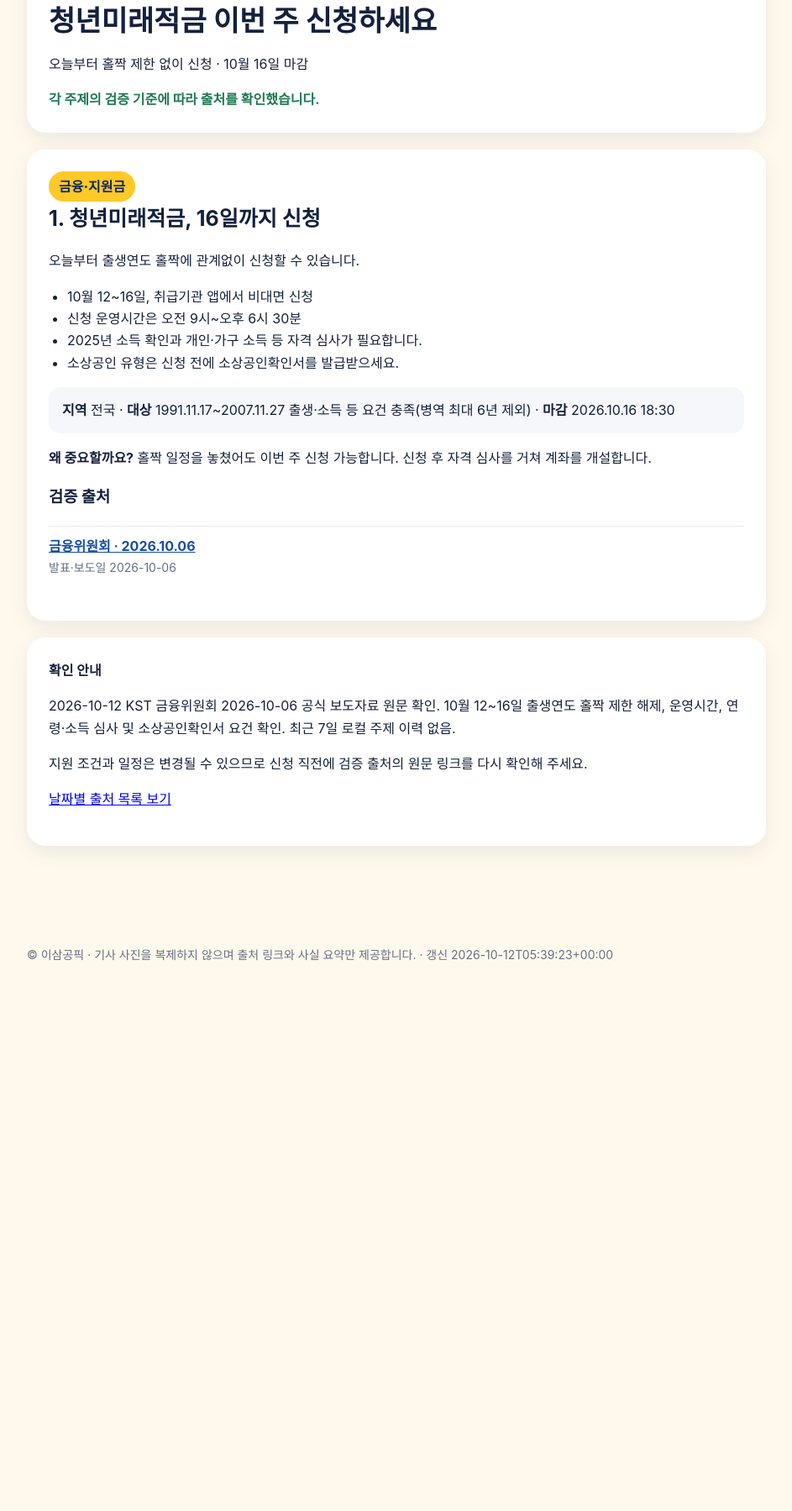
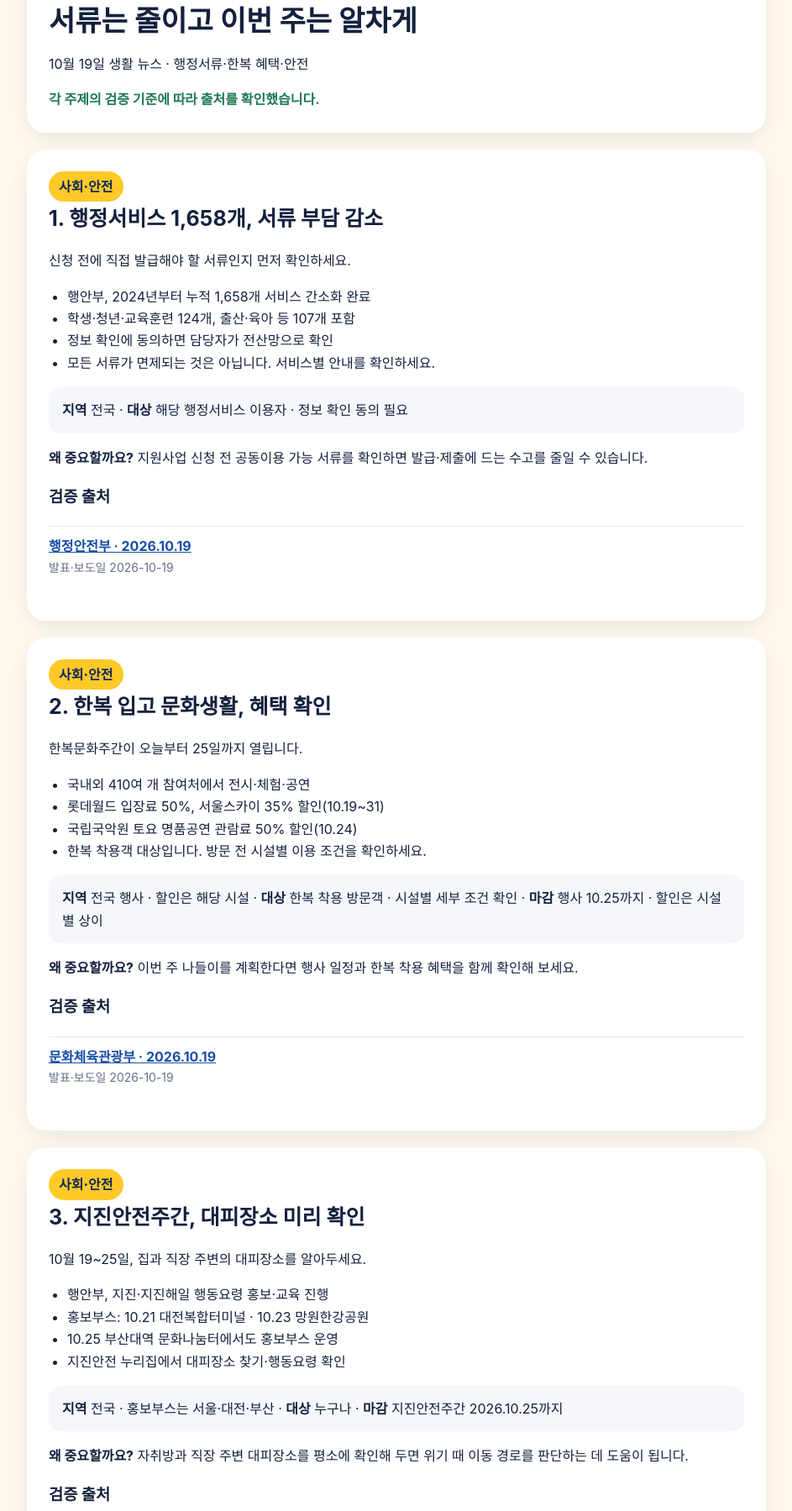
Before and after one commit to BY1502/2030-pick-links, a plain HTML site: page docs/index.html in a window 1280 px wide. Shown: the part 239-2038 px from the top of the page at 84% size, without its empty margins (168-1111 px from the left). Before the commit the page ends 1432 px from the top, so only its background shows below. Drawn offline with Linux system fonts and the light colour scheme.

Commit message:
Publish verified daily pick for 2026-10-19

```diff
--- a/docs/index.html
+++ b/docs/index.html
@@ -1,25 +1,45 @@
 <!doctype html>
 <html lang="ko"><head><meta charset="utf-8"><meta name="viewport" content="width=device-width,initial-scale=1">
-<meta name="description" content="이삼공픽 2026-10-12 검증 출처와 원문 링크"><title>2026-10-12 | 이삼공픽</title>
+<meta name="description" content="이삼공픽 2026-10-19 검증 출처와 원문 링크"><title>2026-10-19 | 이삼공픽</title>
 <style>:root{--navy:#102a56;--yellow:#ffc928;--cream:#fff9ed;--ink:#14213d;--muted:#667085}
 *{box-sizing:border-box}body{margin:0;background:var(--cream);color:var(--ink);font-family:-apple-system,BlinkMacSystemFont,"Noto Sans KR","Apple SD Gothic Neo",sans-serif;line-height:1.65}
 header{background:var(--navy);color:white;padding:34px 20px}header .inner,main,footer{max-width:920px;margin:auto}.brand{font-weight:800;font-size:28px}.tagline{color:#d7e1f2;margin-top:4px}
 main{padding:34px 20px 70px}.hero,.topic,.notice{background:white;border-radius:22px;padding:26px;margin-bottom:20px;box-shadow:0 8px 24px rgba(16,42,86,.08)}
 .hero{border-top:8px solid var(--yellow)}h1{font-size:34px;line-height:1.3;margin:6px 0 10px}h2{font-size:25px;margin:0 0 10px}.meta,.source-meta{color:var(--muted);font-size:14px}.pill{display:inline-block;background:var(--yellow);color:var(--navy);font-weight:800;border-radius:99px;padding:5px 12px;margin-right:7px}.update{background:#e8f0ff}.points{padding-left:22px}.facts{background:#f5f7fb;border-radius:14px;padding:14px 16px;margin:15px 0}.sources{list-style:none;padding:0}.sources li{padding:10px 0;border-top:1px solid #e6eaf0}.sources a{color:#174ea6;font-weight:700;word-break:break-word}.archive-list a{display:block;background:white;margin:10px 0;padding:15px 18px;border-radius:14px;color:var(--navy);font-weight:750;text-decoration:none}
-footer{padding:28px 20px 45px;color:var(--muted);font-size:14px}.status{font-weight:750;color:#207a52}@media(max-width:600px){h1{font-size:28px}.hero,.topic,.notice{padding:20px;border-radius:17px}}</style></head><body data-content-id="9fb6ac2dd560ee95">
+footer{padding:28px 20px 45px;color:var(--muted);font-size:14px}.status{font-weight:750;color:#207a52}@media(max-width:600px){h1{font-size:28px}.hero,.topic,.notice{padding:20px;border-radius:17px}}</style></head><body data-content-id="8e3ae8667e262910">
 <header><div class="inner"><div class="brand">이삼공픽</div><div class="tagline">20·30대를 위한 오늘의 선택 · @2030_pick.today</div></div></header>
-<main><section class="hero"><div class="meta">2026-10-12 · 콘텐츠 ID 9fb6ac2dd560ee95</div><h1>청년미래적금
-이번 주 신청하세요</h1><p>오늘부터 홀짝 제한 없이 신청 · 10월 16일 마감</p><div class="status">각 주제의 검증 기준에 따라 출처를 확인했습니다.</div></section>
+<main><section class="hero"><div class="meta">2026-10-19 · 콘텐츠 ID 8e3ae8667e262910</div><h1>서류는 줄이고
+이번 주는 알차게</h1><p>10월 19일 생활 뉴스 · 행정서류·한복 혜택·안전</p><div class="status">각 주제의 검증 기준에 따라 출처를 확인했습니다.</div></section>
 <section class="topic" id="topic-1">
-  <div><span class="pill">금융·지원금</span></div>
-  <h2>1. 청년미래적금, 16일까지 신청</h2>
-  <p>오늘부터 출생연도 홀짝에 관계없이 신청할 수 있습니다.</p>
-  <ul class="points"><li>10월 12~16일, 취급기관 앱에서 비대면 신청</li><li>신청 운영시간은 오전 9시~오후 6시 30분</li><li>2025년 소득 확인과 개인·가구 소득 등 자격 심사가 필요합니다.</li><li>소상공인 유형은 신청 전에 소상공인확인서를 발급받으세요.</li></ul>
-  <div class="facts"><strong>지역</strong> 전국 · <strong>대상</strong> 1991.11.17~2007.11.27 출생·소득 등 요건 충족(병역 최대 6년 제외) · <strong>마감</strong> 2026.10.16 18:30</div>
-  <p><strong>왜 중요할까요?</strong> 홀짝 일정을 놓쳤어도 이번 주 신청 가능합니다. 신청 후 자격 심사를 거쳐 계좌를 개설합니다.</p>
+  <div><span class="pill">사회·안전</span></div>
+  <h2>1. 행정서비스 1,658개, 서류 부담 감소</h2>
+  <p>신청 전에 직접 발급해야 할 서류인지 먼저 확인하세요.</p>
+  <ul class="points"><li>행안부, 2024년부터 누적 1,658개 서비스 간소화 완료</li><li>학생·청년·교육훈련 124개, 출산·육아 등 107개 포함</li><li>정보 확인에 동의하면 담당자가 전산망으로 확인</li><li>모든 서류가 면제되는 것은 아닙니다. 서비스별 안내를 확인하세요.</li></ul>
+  <div class="facts"><strong>지역</strong> 전국 · <strong>대상</strong> 해당 행정서비스 이용자 · 정보 확인 동의 필요</div>
+  <p><strong>왜 중요할까요?</strong> 지원사업 신청 전 공동이용 가능 서류를 확인하면 발급·제출에 드는 수고를 줄일 수 있습니다.</p>
   <h3>검증 출처</h3>
-  <ul class="sources"><li><a href="https://www.fsc.go.kr/no010101/87880" rel="noopener noreferrer" target="_blank">금융위원회 · 2026.10.06</a><div class="source-meta">발표·보도일 2026-10-06</div></li></ul>
+  <ul class="sources"><li><a href="https://www.korea.kr/briefing/pressReleaseView.do?newsId=156785662" rel="noopener noreferrer" target="_blank">행정안전부 · 2026.10.19</a><div class="source-meta">발표·보도일 2026-10-19</div></li></ul>
 </section>
-<section class="notice"><strong>확인 안내</strong><p>2026-10-12 KST 금융위원회 2026-10-06 공식 보도자료 원문 확인. 10월 12~16일 출생연도 홀짝 제한 해제, 운영시간, 연령·소득 심사 및 소상공인확인서 요건 확인. 최근 7일 로컬 주제 이력 없음.</p><p>지원 조건과 일정은 변경될 수 있으므로 신청 직전에 검증 출처의 원문 링크를 다시 확인해 주세요.</p><p><a href="archive/index.html">날짜별 출처 목록 보기</a></p></section></main>
-<footer>© 이삼공픽 · 기사 사진을 복제하지 않으며 출처 링크와 사실 요약만 제공합니다. · 갱신 2026-10-12T05:39:23+00:00</footer>
+<section class="topic" id="topic-2">
+  <div><span class="pill">사회·안전</span></div>
+  <h2>2. 한복 입고 문화생활, 혜택 확인</h2>
+  <p>한복문화주간이 오늘부터 25일까지 열립니다.</p>
+  <ul class="points"><li>국내외 410여 개 참여처에서 전시·체험·공연</li><li>롯데월드 입장료 50%, 서울스카이 35% 할인(10.19~31)</li><li>국립국악원 토요 명품공연 관람료 50% 할인(10.24)</li><li>한복 착용객 대상입니다. 방문 전 시설별 이용 조건을 확인하세요.</li></ul>
+  <div class="facts"><strong>지역</strong> 전국 행사 · 할인은 해당 시설 · <strong>대상</strong> 한복 착용 방문객 · 시설별 세부 조건 확인 · <strong>마감</strong> 행사 10.25까지 · 할인은 시설별 상이</div>
+  <p><strong>왜 중요할까요?</strong> 이번 주 나들이를 계획한다면 행사 일정과 한복 착용 혜택을 함께 확인해 보세요.</p>
+  <h3>검증 출처</h3>
+  <ul class="sources"><li><a href="https://www.korea.kr/briefing/pressReleaseView.do?newsId=156785590" rel="noopener noreferrer" target="_blank">문화체육관광부 · 2026.10.19</a><div class="source-meta">발표·보도일 2026-10-19</div></li></ul>
+</section>
+<section class="topic" id="topic-3">
+  <div><span class="pill">사회·안전</span></div>
+  <h2>3. 지진안전주간, 대피장소 미리 확인</h2>
+  <p>10월 19~25일, 집과 직장 주변의 대피장소를 알아두세요.</p>
+  <ul class="points"><li>행안부, 지진·지진해일 행동요령 홍보·교육 진행</li><li>홍보부스: 10.21 대전복합터미널 · 10.23 망원한강공원</li><li>10.25 부산대역 문화나눔터에서도 홍보부스 운영</li><li>지진안전 누리집에서 대피장소 찾기·행동요령 확인</li></ul>
+  <div class="facts"><strong>지역</strong> 전국 · 홍보부스는 서울·대전·부산 · <strong>대상</strong> 누구나 · <strong>마감</strong> 지진안전주간 2026.10.25까지</div>
+  <p><strong>왜 중요할까요?</strong> 자취방과 직장 주변 대피장소를 평소에 확인해 두면 위기 때 이동 경로를 판단하는 데 도움이 됩니다.</p>
+  <h3>검증 출처</h3>
+  <ul class="sources"><li><a href="https://www.korea.kr/briefing/pressReleaseView.do?newsId=156785604" rel="noopener noreferrer" target="_blank">행정안전부 · 2026.10.19</a><div class="source-meta">발표·보도일 2026-10-19</div></li></ul>
+</section>
+<section class="notice"><strong>확인 안내</strong><p>10월 19일 KST 확인. 행안부 제출서류 간소화 PDF(온라인 공개 10.19 12:00), 문체부 한복문화주간 PDF(10.19 08:00), 행안부 지진안전주간 PDF(온라인 공개 10.18 12:00, 정책브리핑 게시 10.19)를 직접 읽음. 최근 7일 로컬 이력과 중복 없음. 마감된 청년미래적금 모집 제외. 모든 서류 면제 또는 모든 시설 할인으로 일반화하지 않음.</p><p>지원 조건과 일정은 변경될 수 있으므로 신청 직전에 검증 출처의 원문 링크를 다시 확인해 주세요.</p><p><a href="archive/index.html">날짜별 출처 목록 보기</a></p></section></main>
+<footer>© 이삼공픽 · 기사 사진을 복제하지 않으며 출처 링크와 사실 요약만 제공합니다. · 갱신 2026-10-19T04:13:29+00:00</footer>
 </body></html>
```
